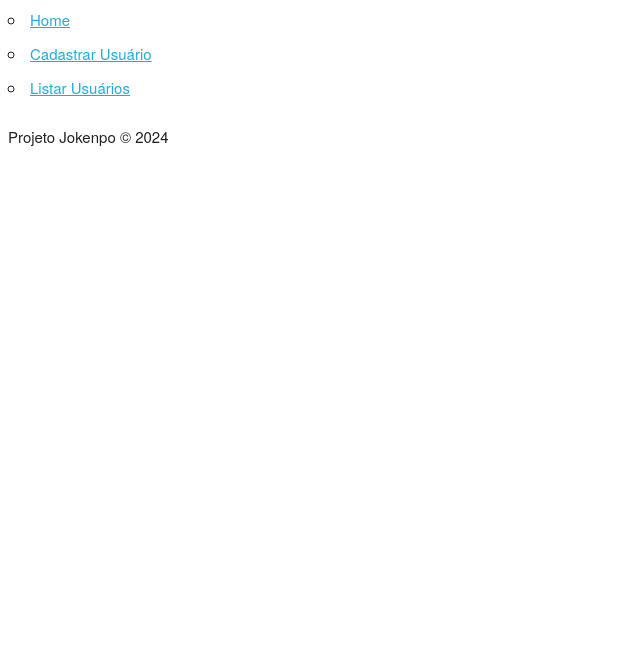
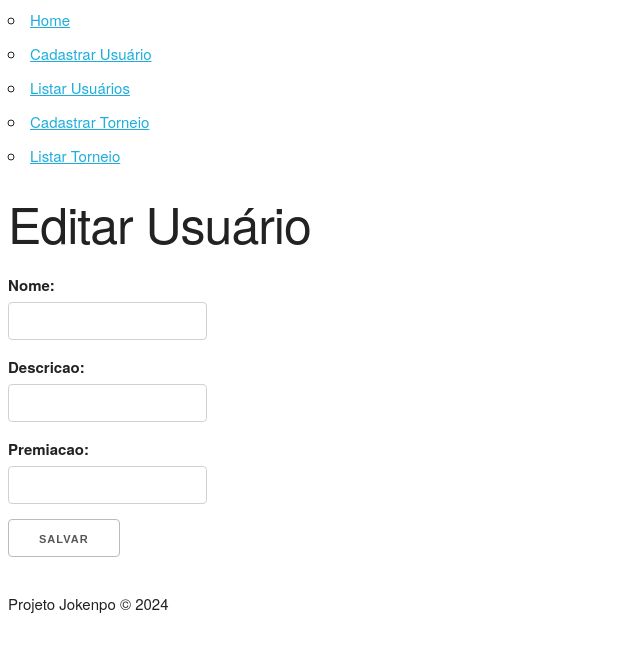
Before and after one commit to phbrugnolo/ReactJokenpo, a React (Create React App) app: page /torneio/edit/1 in a window 1280 px wide. Shown: the top 652 px of the page, without its empty margins (0-640 px from the left). Built offline with nearby package versions, Linux system fonts and the light colour scheme; no server answers.

Commit message:
Criacao do componente de torneio

```diff
--- a/src/App.tsx
+++ b/src/App.tsx
@@ -3,6 +3,9 @@ import { BrowserRouter, Link, Routes, Route } from "react-router-dom";
 import UserCadastrar from "./components/pages/user/user-cadastrar";
 import UserListar from "./components/pages/user/user-listar";
 import UserEditar from "./components/pages/user/user-editar";
+import TorneioCadastrar from "./components/pages/torneio/torneio-cadastrar";
+import TorneioListar from "./components/pages/torneio/torneio-listar";
+import TorneioEditar from "./components/pages/torneio/torneio-editar";
 
 function App() {
   return (
@@ -19,6 +22,12 @@ function App() {
             <li>
               <Link to="/users/listar">Listar Usuários</Link>
             </li>
+            <li>
+              <Link to="/torneio/cadastrar">Cadastrar Torneio</Link>
+            </li>
+            <li>
+              <Link to="/torneio/listar">Listar Torneio</Link>
+            </li>
           </ul>
         </nav>
         <Routes>
@@ -26,6 +35,9 @@ function App() {
           <Route path="/users/cadastrar" element={<UserCadastrar />} />
           <Route path="/users/listar" element={<UserListar />} />
           <Route path="/users/edit/:userId" element={<UserEditar />} />
+          <Route path="/torneio/edit/:torneioId" element={<TorneioEditar />} />
+          <Route path="/torneio/cadastrar" element={<TorneioCadastrar />} />
+          <Route path="/torneio/listar" element={<TorneioListar />} />
         </Routes>
       </BrowserRouter>
       <footer>
--- a/src/components/pages/torneio/torneio-cadastrar.tsx
+++ b/src/components/pages/torneio/torneio-cadastrar.tsx
@@ -1,4 +1,68 @@
-function TorneioCadastar(){
-    return;
+import { Torneio } from "../../../models/Torneio";
+import { useState } from "react";
+import axios from "axios";
+
+function TorneioCadastrar() {
+  const [nome, setNome] = useState("");
+  const [descricao, setDescricao] = useState("");
+  const [premiacao, setPremiacao] = useState("");
+
+  function cadastrarTorneio(e: any) {
+    e.preventDefault();
+    const user = {
+      nome: nome,
+      descricao: descricao,
+      premiacao: premiacao,
+    };
+
+    axios
+      .post("http://localhost:5154/torneio/cadastrar", user, {
+        headers: {
+          "Content-Type": "application/json",
+        },
+      })
+      .catch((error) => {
+        console.error("Erro ao cadastrar torneio:", error);
+      });
+  }
+
+  return (
+    <div>
+      <h1>Cadastrar Usuário</h1>
+      <form onSubmit={cadastrarTorneio}>
+        <div>
+          <label>Nome:</label>
+          <input
+            type="text"
+            placeholder="Digite o nome"
+            onChange={(e) => setNome(e.target.value)}
+            required
+          />
+        </div>
+        <div>
+          <label>Descrição:</label>
+          <input
+            type="text"
+            placeholder="Digite a descrição"
+            onChange={(e) => setDescricao(e.target.value)}
+            required
+          />
+        </div>
+        <div>
+          <label>Premiação:</label>
+          <input
+            type="number"
+            placeholder="Digite a premiação"
+            onChange={(e) => setPremiacao(e.target.value)}
+            required
+          />
+        </div>
+        <div>
+          <button type="submit">Cadastrar</button>
+        </div>
+      </form>
+    </div>
+  );
 }
-export default TorneioCadastar;
+
+export default TorneioCadastrar;
--- a/src/components/pages/torneio/torneio-editar.tsx
+++ b/src/components/pages/torneio/torneio-editar.tsx
@@ -1,4 +1,74 @@
-function TorneioEditar(){
-    return;
+import { Torneio } from "../../../models/Torneio";
+import { useState, useEffect } from "react";
+import axios from "axios";
+import { useParams } from "react-router-dom";
+
+function TorneioEditar() {
+  const { torneioId } = useParams<{ torneioId: string }>();
+  const [nome, setNome] = useState("");
+  const [descricao, setDescricao] = useState("");
+  const [premiacao, setPremiacao] = useState("");
+
+  useEffect(() => {
+    if (torneioId) {
+      axios
+        .get(`http://localhost:5154/torneio/buscar/${torneioId}`)
+        .then((response) => {
+          const torneio = response.data;
+          setNome(torneio.nome);
+          setDescricao(torneio.descricao);
+          setPremiacao(torneio.premiacao.toString());
+        });
+    }
+  }, []);
+
+  function editarTorneio(e: any) {
+    e.preventDefault();
+    const user = {
+      nome: nome,
+      descricao: descricao,
+      premiacao: premiacao,
+    };
+    axios.put(`http://localhost:5154/torneio/edit/${torneioId}`, user);
+  }
+
+  return (
+    <div>
+      <h1>Editar Usuário</h1>
+
+      <form onSubmit={editarTorneio}>
+        <div>
+          <label>Nome:</label>
+          <input
+            type="text"
+            value={nome}
+            onChange={(e) => setNome(e.target.value)}
+            required
+          />
+        </div>
+        <div>
+          <label>Descricao:</label>
+          <input
+            type="text"
+            value={descricao}
+            onChange={(e) => setDescricao(e.target.value)}
+            required
+          />
+        </div>
+        <div>
+          <label>Premiacao:</label>
+          <input
+            type="number"
+            value={premiacao}
+            onChange={(e) => setPremiacao(e.target.value)}
+            required
+          />
+        </div>
+        <div>
+          <button type="submit">Salvar</button>
+        </div>
+      </form>
+    </div>
+  );
 }
 export default TorneioEditar;
--- a/src/components/pages/torneio/torneio-listar.tsx
+++ b/src/components/pages/torneio/torneio-listar.tsx
@@ -1,4 +1,72 @@
-function TorenioListar(){
-    return;
+import { useState, useEffect } from "react";
+import { Torneio } from "../../../models/Torneio";
+import { Link } from "react-router-dom";
+import axios from "axios";
+
+function TorneioListar() {
+  const [torneio, setTorneios] = useState<Torneio[]>([]);
+
+  useEffect(() => {
+    carregarTorneios();
+  }, []);
+
+  function carregarTorneios() {
+    axios.get<Torneio[]>("http://localhost:5154/torneio/listar").then((resposta) => {
+      setTorneios(resposta.data);
+    }).catch((erro) => {
+      console.log("Erro: " + erro);
+    });
+  }
+
+  function remover(torneioId : any) {
+    axios
+      .delete<Torneio[]>(`http://localhost:5154/torneio/remover/${torneioId}`)
+      .then((resposta) => {
+        setTorneios(resposta.data);
+      });
+  }
+
+  return (
+    <div>
+      <h1>Lista de torneio</h1>
+      <table>
+        <thead>
+          <tr>
+            <th>#</th>
+            <th>Nome</th>
+            <th>Descricao</th>
+            <th>Premiacao</th>
+            <th>Criado Em</th>
+            <th>Remover</th>
+            <th>Editar</th>
+          </tr>
+        </thead>
+        <tbody>
+          {torneio.map((torneio) => (
+            <tr key={torneio.torneioId}>
+              <td>{torneio.torneioId}</td>
+              <td>{torneio.nome}</td>
+              <td>{torneio.descricao}</td>
+              <td>{torneio.premiacao}</td>
+              <td>{torneio.criadoEm}</td>
+              <td>
+                <button
+                  type="button"
+                  onClick={() => {
+                    remover(torneio.torneioId!);
+                  }}
+                >
+                  Remover
+                </button>
+              </td>
+              <td>
+                <button type="button"><Link to={`/torneio/edit/${torneio.torneioId!}`}>Editar</Link></button>
+              </td>
+            </tr>
+          ))}
+        </tbody>
+      </table>
+    </div>
+  );
 }
-export default TorenioListar;
+export default TorneioListar;
--- a/src/components/pages/user/user-cadastrar.tsx
+++ b/src/components/pages/user/user-cadastrar.tsx
@@ -21,9 +21,6 @@ function UserCadastrar() {
       headers: {
         'Content-Type': 'application/json',
       },
-    })
-    .then((response) => {
-      console.log(response.data);
     })
     .catch((error) => {
       console.error('Erro ao cadastrar usuário:', error);
--- a/src/components/pages/user/user-editar.tsx
+++ b/src/components/pages/user/user-editar.tsx
@@ -77,7 +77,7 @@ function UserEditar() {
           />
         </div>
         <div>
-          <button type="submit">editar</button>
+          <button type="submit">Salvar</button>
         </div>
       </form>
     </div>
--- a/src/models/Torneio.ts
+++ b/src/models/Torneio.ts
@@ -1,5 +1,5 @@
 export interface Torneio{
-    id?: string;
+    torneioId?: string;
     nome: string;
     descricao: string;
     premiacao: number;
```
